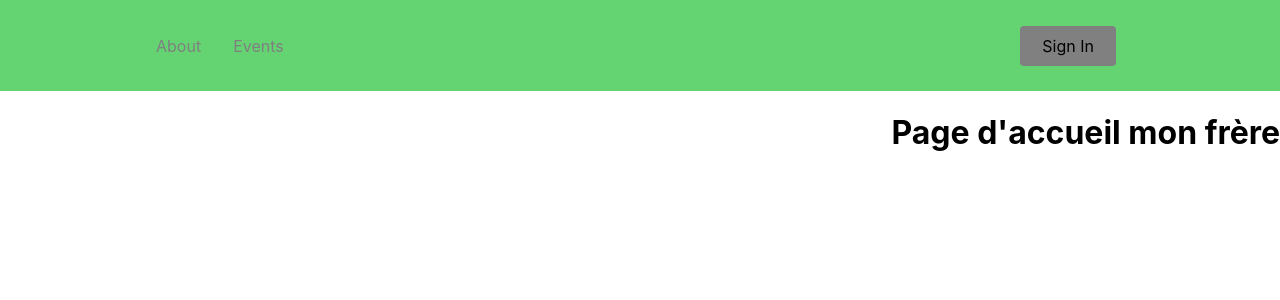
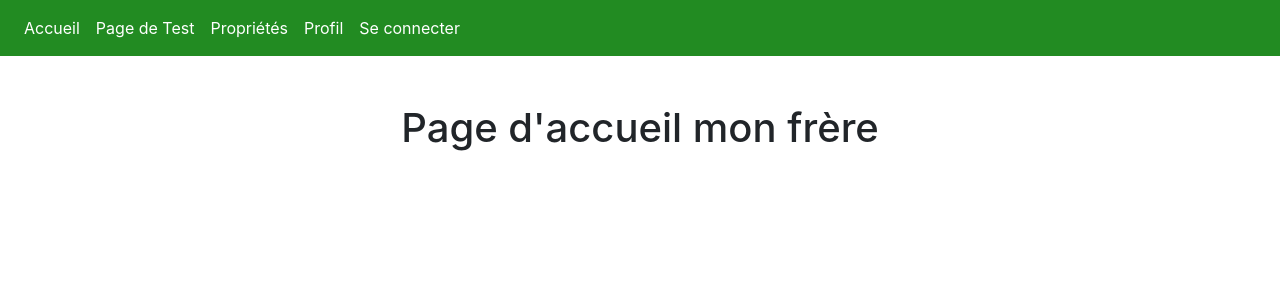
Before and after one commit to TristanDCP/LuminaImmobilierWeb, a React (Create React App) app in the folder luminaweb/: page / in a window 1280 px wide. Shown: the top 300 px of the page. Built offline with nearby package versions, Linux system fonts and the light colour scheme.

Commit message:
Navbar fonctionelle

```diff
--- a/luminaweb/src/App.js
+++ b/luminaweb/src/App.js
@@ -1,18 +1,25 @@
 import React from 'react';
 import './App.css';
-import Navbar from './components/Navbar';
+import 'bootstrap/dist/css/bootstrap.min.css';
+import Navigation from './components/Navbar';
 import { BrowserRouter as Router, Switch, Route } from 'react-router-dom';
 import Home from './components/pages/home';
 import About from './components/pages/about';
+import LogIn from './components/pages/login';
+import Properties from './components/pages/properties';
+import Profile from './components/pages/profile';
 
 
 function App() {
 return (
 	<Router>
-	<Navbar />
+	<Navigation />
 	<Switch>
 		<Route path='/' exact component={Home} />
 		<Route path='/about' component={About} />
+		<Route path='/login' component={LogIn}/>
+		<Route path='/properties' component={Properties}/>
+		<Route path='/profile' component={Profile}/>
 	</Switch>
 	</Router>
 );
--- a/luminaweb/src/components/Navbar/NavbarElements.js
+++ /dev/null
@@ -1,86 +0,0 @@
-import { FaBars } from 'react-icons/fa';
-import { NavLink as Link } from 'react-router-dom';
-import styled from 'styled-components';
-
-export const Nav = styled.nav`
-background: #63D471;
-height: 85px;
-display: flex;
-justify-content: space-between;
-padding: 0.2rem calc((100vw - 1000px) / 2);
-z-index: 12;
-/* Third Nav */
-/* justify-content: flex-start; */
-`;
-
-export const NavLink = styled(Link)`
-color: #808080;
-display: flex;
-align-items: center;
-text-decoration: none;
-padding: 0 1rem;
-height: 100%;
-cursor: pointer;
-&.active {
-	color: #000000;
-}
-`;
-
-export const Bars = styled(FaBars)`
-display: none;
-color: #808080;
-@media screen and (max-width: 768px) {
-	display: block;
-	position: absolute;
-	top: 0;
-	right: 0;
-	transform: translate(-100%, 75%);
-	font-size: 1.8rem;
-	cursor: pointer;
-}
-`;
-
-export const NavMenu = styled.div`
-display: flex;
-align-items: center;
-margin-right: -24px;
-/* Second Nav */
-/* margin-right: 24px; */
-/* Third Nav */
-/* width: 100vw;
-white-space: nowrap; */
-@media screen and (max-width: 768px) {
-	display: none;
-}
-`;
-
-export const NavBtn = styled.nav`
-display: flex;
-align-items: center;
-margin-right: 24px;
-/* Third Nav */
-/* justify-content: flex-end;
-width: 100vw; */
-@media screen and (max-width: 768px) {
-	display: none;
-}
-`;
-
-export const NavBtnLink = styled(Link)`
-border-radius: 4px;
-background: #808080;
-padding: 10px 22px;
-color: #000000;
-outline: none;
-border: none;
-cursor: pointer;
-transition: all 0.2s ease-in-out;
-text-decoration: none;
-/* Second Nav */
-margin-left: 24px;
-&:hover {
-	transition: all 0.2s ease-in-out;
-	background: #fff;
-	color: #808080;
-}
-`;
--- a/luminaweb/src/components/Navbar/index.js
+++ b/luminaweb/src/components/Navbar/index.js
@@ -1,34 +1,30 @@
 import React from 'react';
-import {
-Nav,
-NavLink,
-Bars,
-NavMenu,
-NavBtn,
-NavBtnLink,
-} from './NavbarElements';
+import 'bootstrap/dist/css/bootstrap.min.css';
+import './navbar.css';
+import {Navbar, Nav} from 'react-bootstrap';
+// import Form from 'react-bootstrap/Form';
+// import FormControl from 'react-bootstrap/Form';
+// import Button from 'react-bootstrap/Button';
 
-const Navbar = () => {
-return (
-	<>
-	<Nav>
-		<Bars />
-		<NavMenu>
-		<NavLink to='/about' activeStyle>
-			About
-		</NavLink>
-		<NavLink to='/events' activeStyle>
-			Events
-		</NavLink>
-		{/* Second Nav */}
-		{/* <NavBtnLink to='/sign-in'>Sign In</NavBtnLink> */}
-		</NavMenu>
-		<NavBtn>
-		<NavBtnLink to='/signin'>Sign In</NavBtnLink>
-		</NavBtn>
-	</Nav>
-	</>
-);
-};
+const Navigation = () =>{
+    return (
+        <>
+            <Navbar className="bg-green">
+                {/* <Navbar.Brand href="#home">INSERER LOGO ICI</Navbar.Brand> */}
+                <Nav className="mr-auto navlinks">
+                    <Nav.Link className="navlinks"  href="/" activeStyle>Accueil</Nav.Link>
+                    <Nav.Link className="navlinks"  href='/about' activeStyle>Page de Test</Nav.Link>
+                    <Nav.Link className="navlinks" href='/properties' activeStyle>Propriétés</Nav.Link>
+                    <Nav.Link className="navlinks"  href='/profile' activeStyle>Profil</Nav.Link>
+                    <Nav.Link className="navlinks" href='/login' activeStyle>Se connecter</Nav.Link>
+                </Nav>
+                {/* <Form inline>
+                <FormControl type="text" placeholder="Search" className="mr-sm-2" />
+                <Button variant="outline-primary">Search</Button>
+                </Form> */}
+            </Navbar>
+        </>
+    );
+}
 
-export default Navbar;
+export default Navigation;
--- /dev/null
+++ b/luminaweb/src/components/Navbar/navbar.css
@@ -0,0 +1,7 @@
+.bg-green{
+    background-color: forestgreen;
+}
+
+.navlinks{
+    color: white!important;
+}
--- a/luminaweb/src/components/pages/about.js
+++ b/luminaweb/src/components/pages/about.js
@@ -2,15 +2,8 @@ import React from 'react';
 
 const About = () => {
 return (
-	<div
-	style={{
-		display: 'flex',
-		justifyContent: 'Right',
-		alignItems: 'Right',
-		height: '100vh'
-	}}
-	>
-	<h1>About JS</h1>
+	<div>
+	<h1 class="text-center mt-5">Ceci est la page test fourre tout</h1>
 	</div>
 );
 };
--- a/luminaweb/src/components/pages/home.js
+++ b/luminaweb/src/components/pages/home.js
@@ -2,15 +2,8 @@ import React from 'react';
 
 const Home = () => {
   return (
-    <div
-      style={{
-        display: 'flex',
-        justifyContent: 'Right',
-        alignItems: 'Right',
-        height: '100vh'
-      }}
-    >
-      <h1>Page d'accueil mon frère</h1>
+    <div>
+      <h1 class="text-center mt-5">Page d'accueil mon frère</h1>
     </div>
   );
 };
--- /dev/null
+++ b/luminaweb/src/components/pages/login.js
@@ -0,0 +1,11 @@
+import React from 'react';
+
+const LogIn = () => {
+  return (
+    <div>
+      <h1 class="text-center mt-5">Page de Login</h1>
+    </div>
+  );
+};
+
+export default LogIn;
--- /dev/null
+++ b/luminaweb/src/components/pages/profile.js
@@ -0,0 +1,11 @@
+import React from 'react';
+
+const Profile = () => {
+return (
+	<div>
+	<h1 class="text-center mt-5">Page de profil</h1>
+	</div>
+);
+};
+
+export default Profile;
--- /dev/null
+++ b/luminaweb/src/components/pages/properties.js
@@ -0,0 +1,11 @@
+import React from 'react';
+
+const Properties = () => {
+return (
+	<div>
+	<h1 class="text-center mt-5">Properties</h1>
+	</div>
+);
+};
+
+export default Properties;
```
